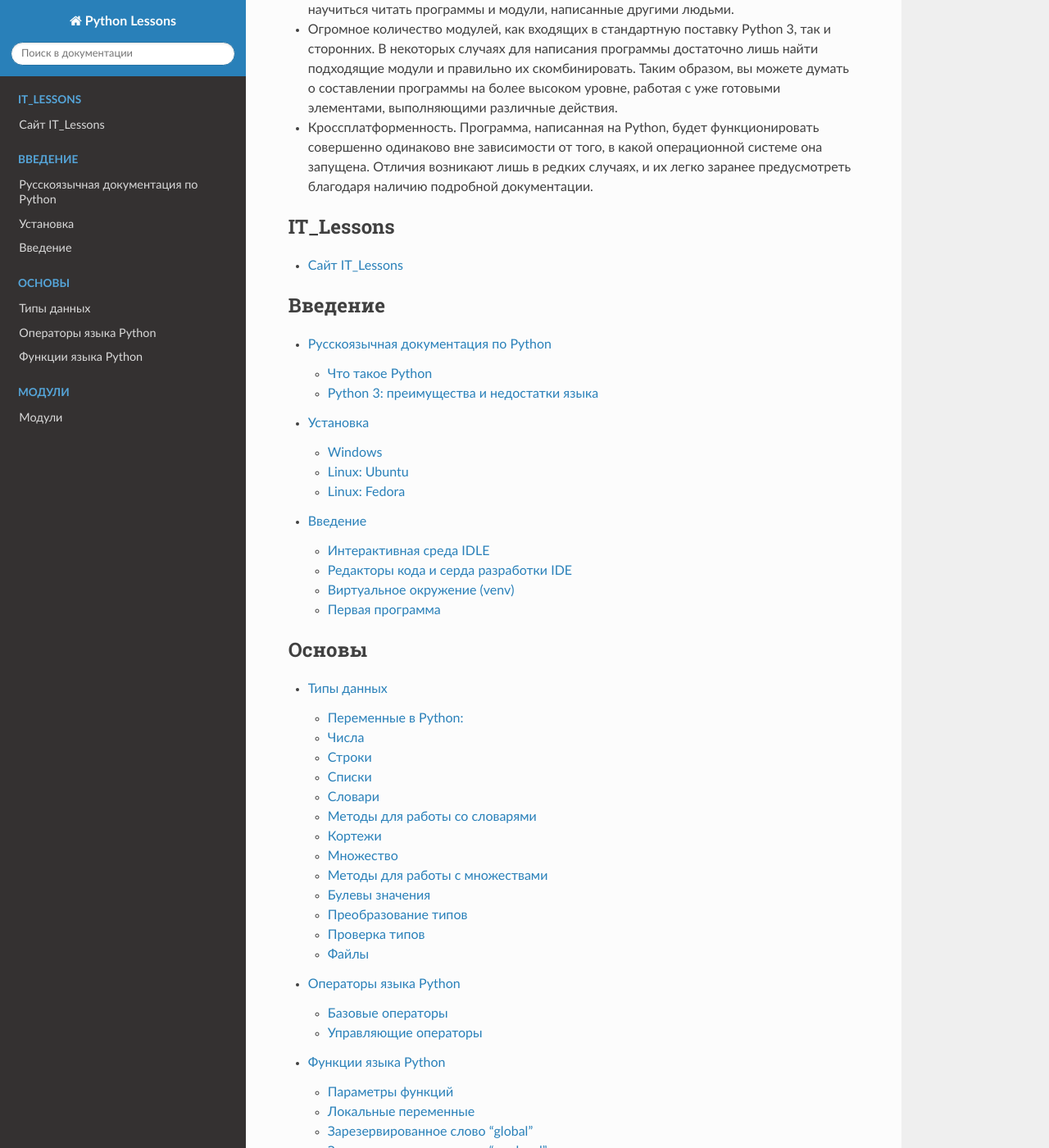
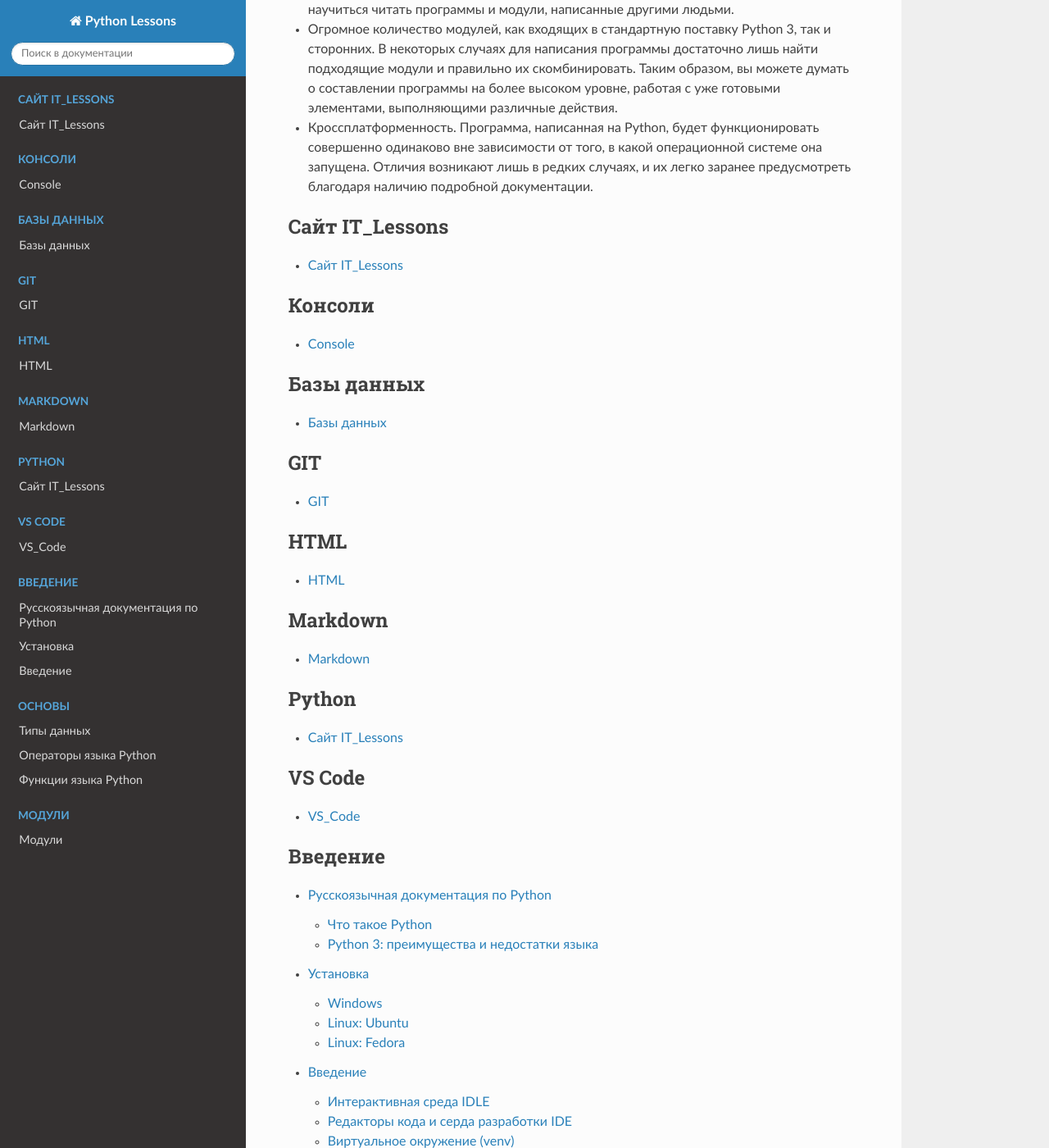
Before and after one commit to NMSprog/5_ITL, a Sphinx documentation site: the page built from source/index.rst, in a window 1280 px wide and 1400 px high, scrolled down 1040 px. Shown: the whole window at 82% size. Built offline with Sphinx 7.4.7 and the Read the Docs theme 2.0.0, drawn with Linux system fonts in a browser that asks for light colours.

Commit message:
Добавление в меню

```diff
--- /dev/null
+++ b/source/DB/DB.rst
@@ -0,0 +1,3 @@
+***********
+Базы данных
+***********
--- /dev/null
+++ b/source/GIT/GIT.rst
@@ -0,0 +1,3 @@
+***
+GIT
+***
--- /dev/null
+++ b/source/GIT/GITHUB/GITHUB.rst
@@ -0,0 +1,3 @@
+******
+GITHUB
+******
--- /dev/null
+++ b/source/HTML/HTML.rst
@@ -0,0 +1,3 @@
+****
+HTML
+****
--- /dev/null
+++ b/source/Markdown/Markdown.rst
@@ -0,0 +1,3 @@
+********
+Markdown
+********
--- /dev/null
+++ b/source/Python/Python.rst
@@ -0,0 +1,3 @@
+***************
+Сайт IT_Lessons
+***************
--- /dev/null
+++ b/source/VS_Code/VS_Code.rst
@@ -0,0 +1,3 @@
+*******
+VS_Code
+*******
--- a/source/index.rst
+++ b/source/index.rst
@@ -1,12 +1,52 @@
 .. include:: ../README.rst
 
 .. toctree::
-    :caption: IT_Lessons
+    :caption: Сайт IT_Lessons
     :maxdepth: 2
 
     Readthedocs/Readthedocs
 
+.. toctree::
+    :caption: Консоли
+    :maxdepth: 2
 
+    Сonsole/Сonsole
+
+.. toctree::
+    :caption: Базы данных
+    :maxdepth: 2
+
+    DB/DB
+
+.. toctree::
+    :caption: GIT
+    :maxdepth: 2
+
+    GIT/GIT
+
+.. toctree::
+    :caption: HTML
+    :maxdepth: 2
+
+    HTML/HTML
+
+.. toctree::
+    :caption: Markdown
+    :maxdepth: 2
+
+    Markdown/Markdown
+
+.. toctree::
+    :caption: Python
+    :maxdepth: 2
+
+    Python/Python
+
+.. toctree::
+    :caption: VS Code
+    :maxdepth: 2
+
+    VS_Code/VS_Code
 
 .. toctree::
    :caption: Введение
@@ -15,7 +55,6 @@
    contents
    installing
    introduse
-
 
 .. toctree::
     :maxdepth: 2
--- /dev/null
+++ b/source/Сonsole/Сonsole.rst
@@ -0,0 +1,3 @@
+*******
+Сonsole
+*******
```
